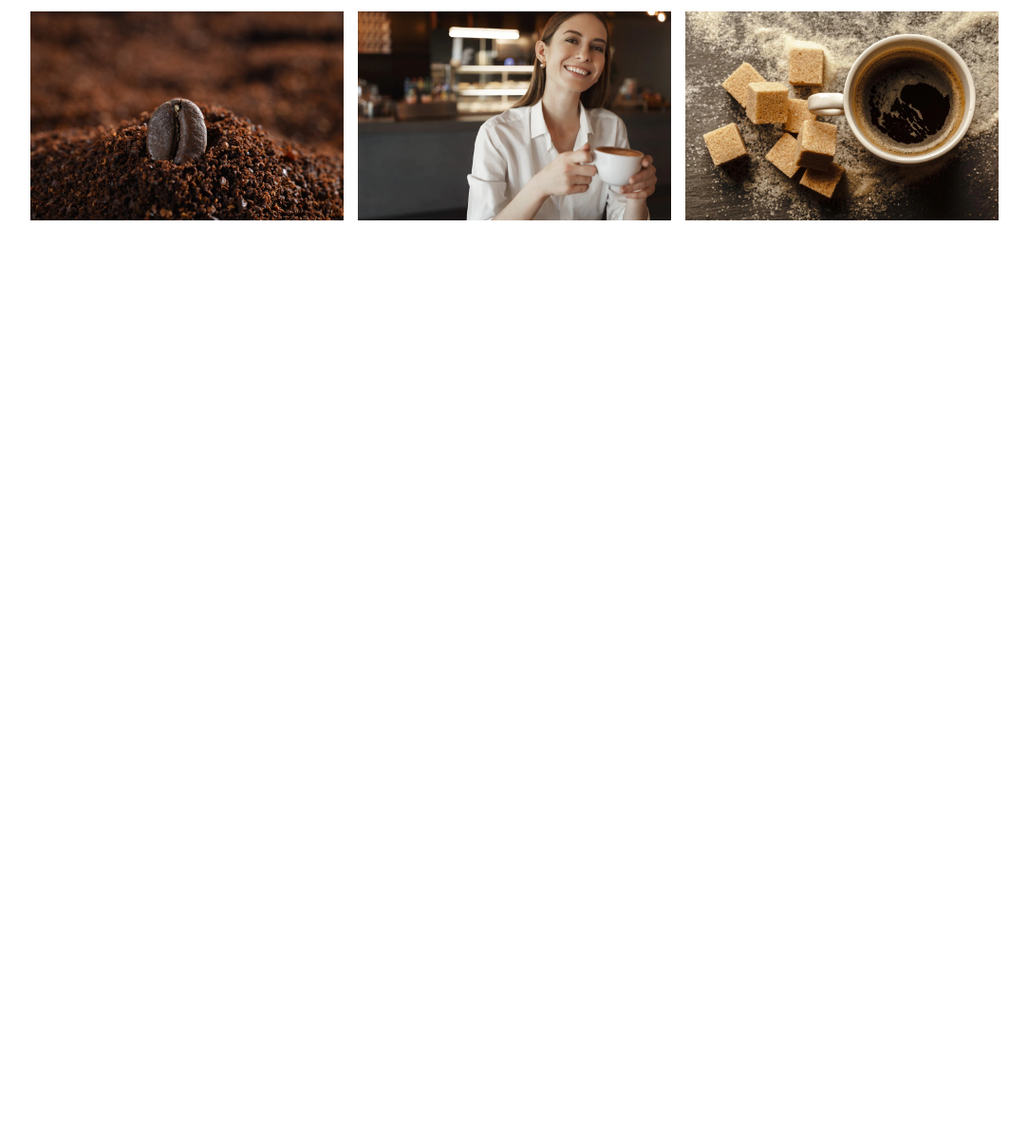
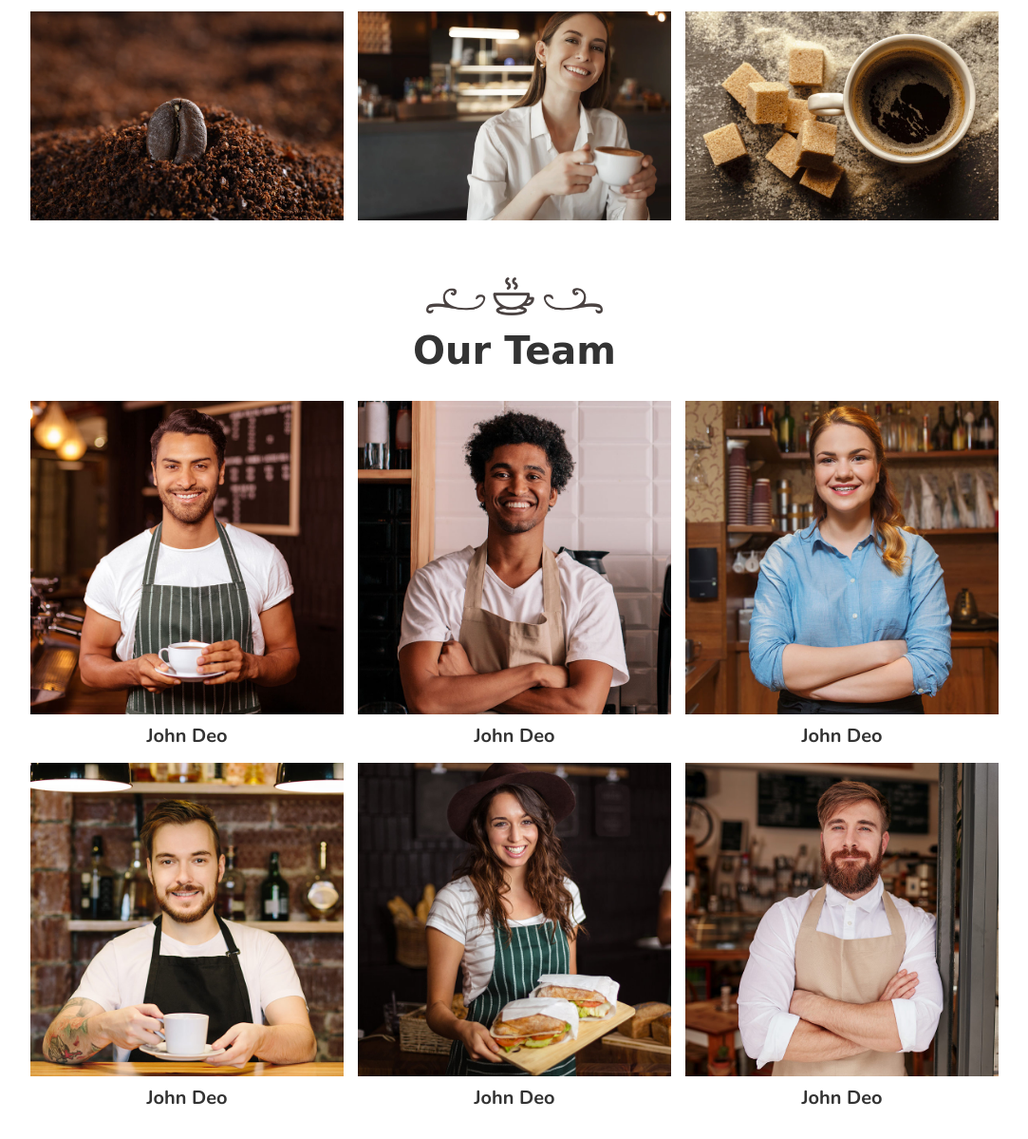
Before and after one commit to udaysarkarud/Instacoffee, a plain HTML site: page index.html in a window 1280 px wide. Shown: the part 3112-4311 px from the top of the page at 95% size, without its empty margins (98-1181 px from the left). Before the commit the page ends 3374 px from the top, so only its background shows below. Drawn offline with nearby package versions, Linux system fonts and the light colour scheme; a web font is replaced by a local one.

Commit message:
team section done

```diff
--- a/index.html
+++ b/index.html
@@ -144,6 +144,42 @@
     </section>
     <!-- gallery section ends -->
 
+    <!-- team section starts -->
+    <section class="team" id="team">
+        <div class="heading">
+            <img src="./images/heading-img.png" alt="">
+            <h3>our team</h3>
+        </div>
+        <div class="box-container">
+            <div class="box">
+                <img src="./images/our-team-1.jpg" alt="">
+                <h3>John Deo</h3>
+            </div>
+            <div class="box">
+                <img src="./images/our-team-2.jpg" alt="">
+                <h3>john deo</h3>
+            </div>
+            <div class="box">
+                <img src="./images/our-team-3.jpg" alt="">
+                <h3>John Deo</h3>
+            </div>
+            <div class="box">
+                <img src="./images/our-team-4.jpg" alt="">
+                <h3>John Deo</h3>
+            </div>
+            <div class="box">
+                <img src="./images/our-team-5.jpg" alt="">
+                <h3>John Deo</h3>
+            </div>
+            <div class="box">
+                <img src="./images/our-team-6.jpg" alt="">
+                <h3>John Deo</h3>
+            </div>
+        </div>
+
+    </section>
+    <!-- team section ends -->
+
 
 
     <script src="script.js"></script>
--- a/style.css
+++ b/style.css
@@ -226,6 +226,27 @@ section{
     width: 100%;
     object-fit: cover;
 }
+.team .box-container{
+    display: grid;
+    grid-template-columns: repeat(auto-fit,33rem);
+    justify-content: center;
+    gap: 1.5rem;
+}
+.team .box-container .box{
+    text-align: center;
+
+}
+.team .box-container .box img{
+    width: 100%;
+    object-fit: cover;
+    margin-bottom: .5rem;
+
+}
+.team .box-container .box h3{
+    font-size: 2rem;
+    color: var(--black);
+
+}
 /* media queries */
 @media (max-width:991px){
     html{
```
